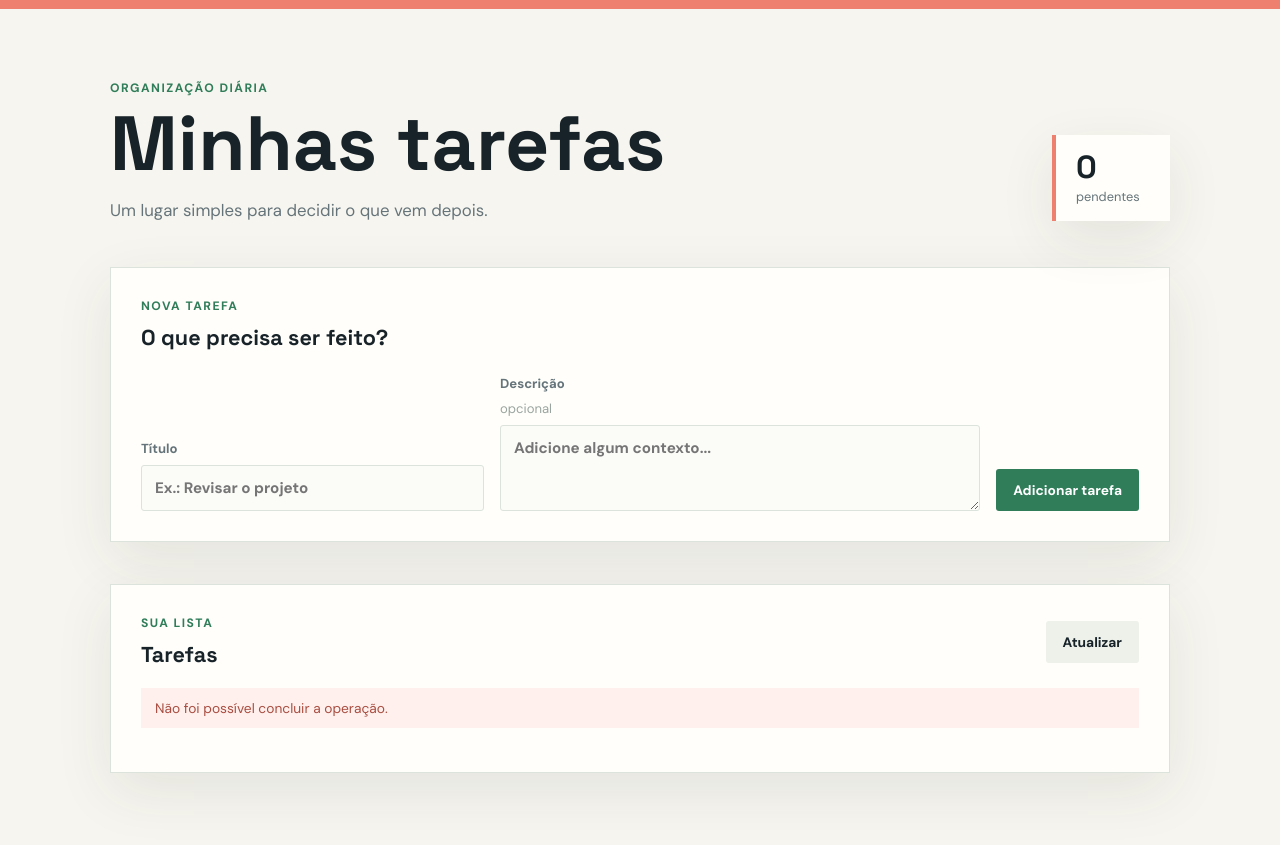
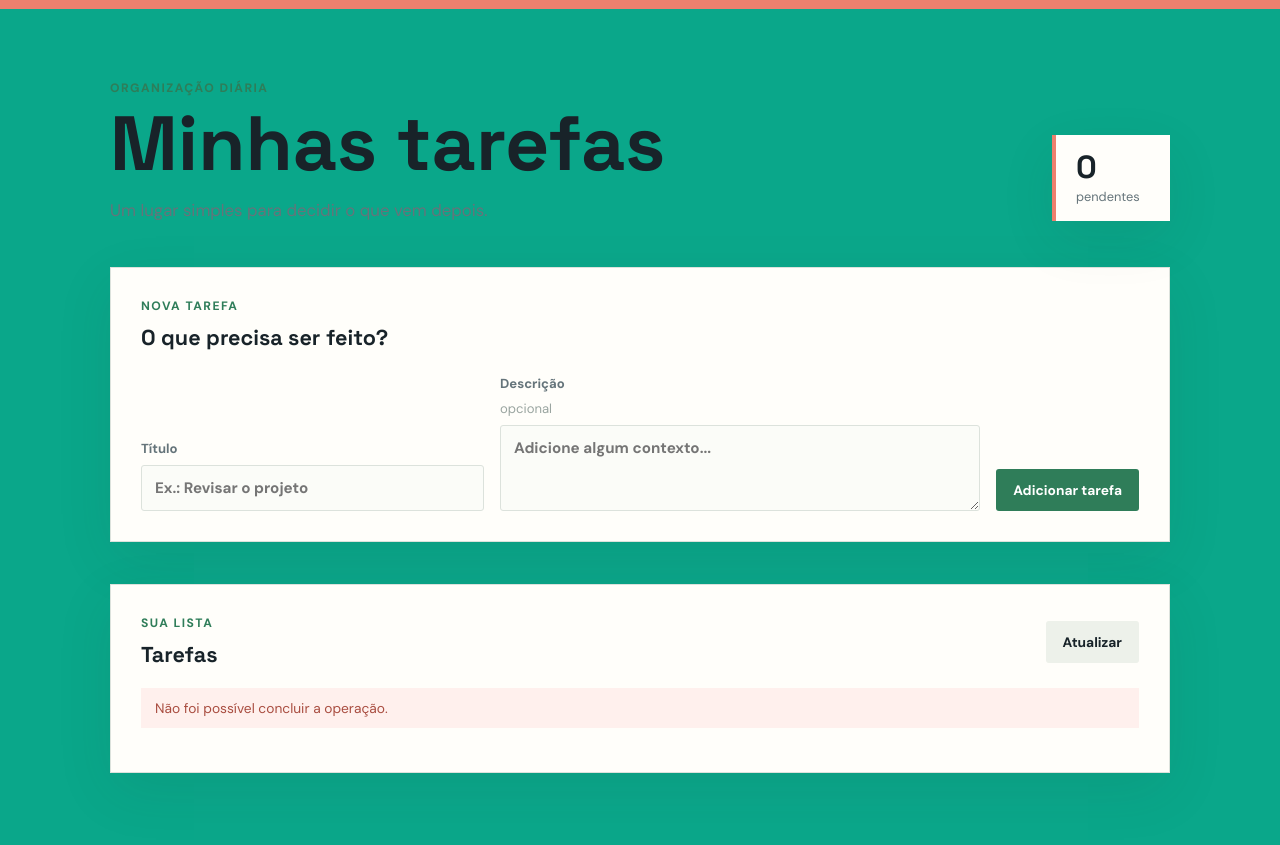
Before and after one commit to Graciano-B-L-Junior/simple_api, a Django app: page / in a window 1280 px wide. Run offline with Django 5.2, Linux system fonts and the light colour scheme; data that the repository does not hold is empty.

Commit message:
feat: mudando a cor do background

```diff
--- a/static/tasks/task_list.css
+++ b/static/tasks/task_list.css
@@ -3,7 +3,7 @@
 :root {
     --ink: #182329;
     --muted: #65747a;
-    --paper: #f7f5ef;
+    --paper: #0aa78a;
     --surface: #fffefa;
     --line: #dce2dc;
     --mint: #c9e9d6;
```
